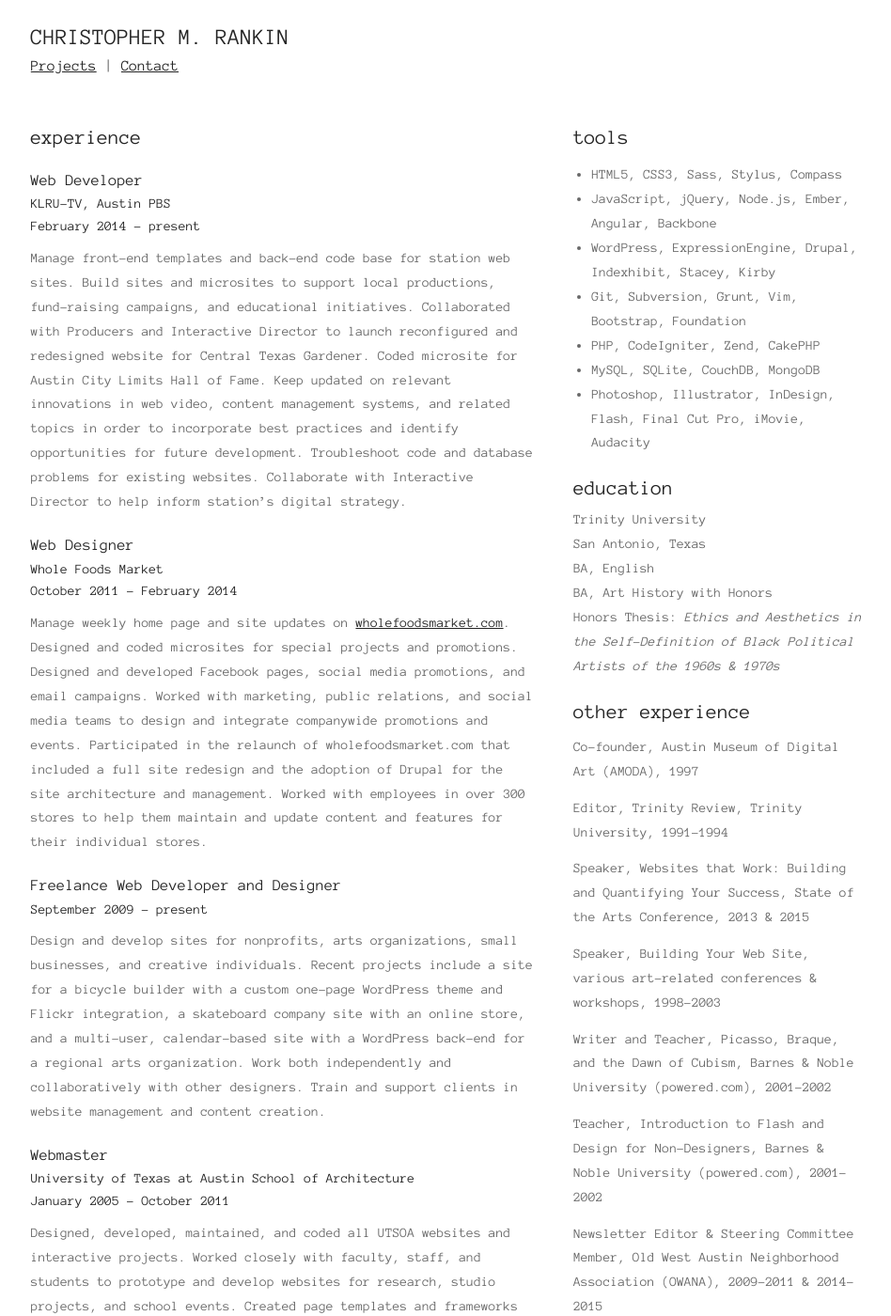
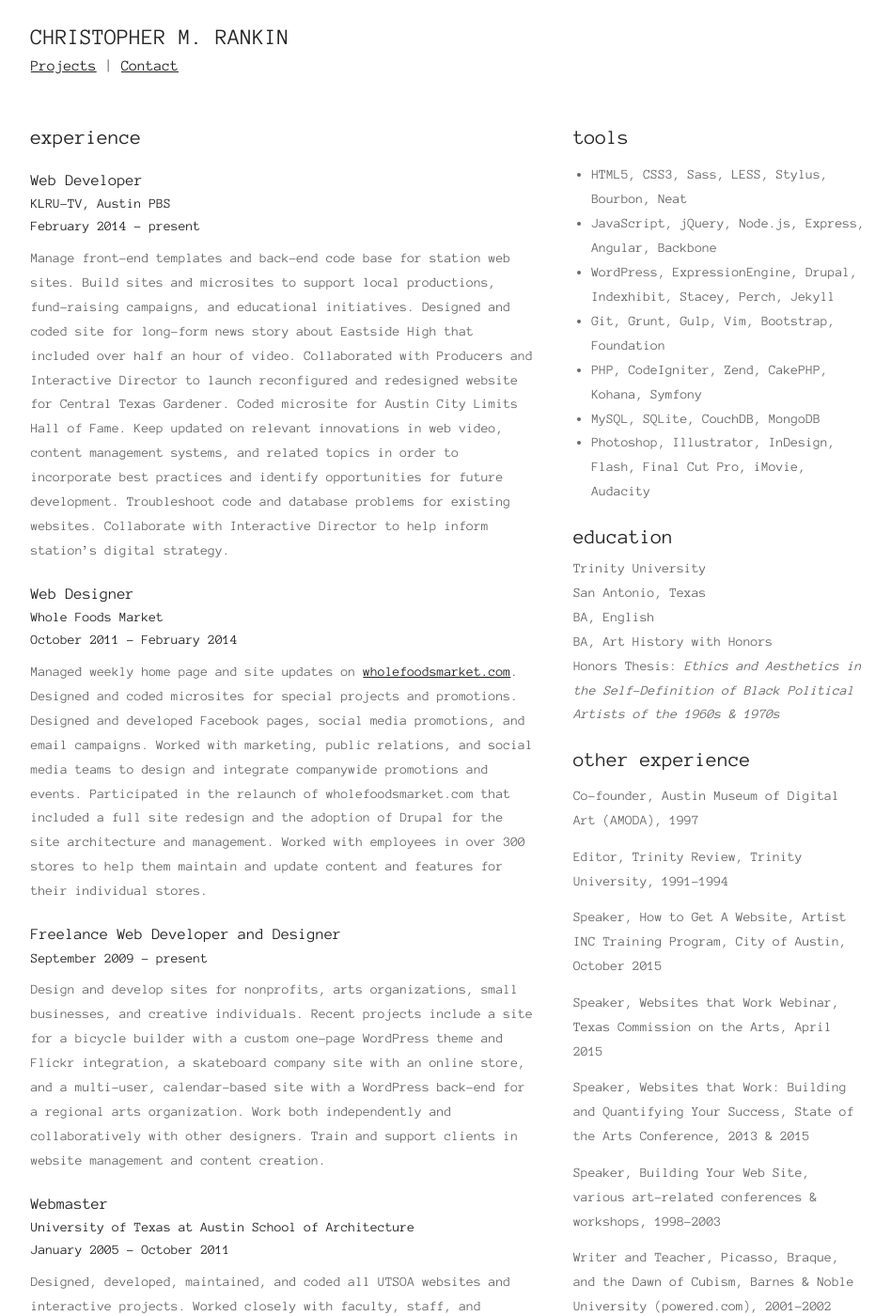
Before and after one commit to crankin/crankin.github.io, a Jekyll site: the page built from resume/index.md, in a window 1280 px wide and 1400 px high. Shown: the whole window at 94% size, without its empty margins (172-1120 px from the left). Built offline with Jekyll 4.4.1, drawn with Linux system fonts in a browser that asks for light colours; Markdown is read by kramdown in place of the engine named in the settings.

Commit message:
resume updates and modal test

```diff
--- a/index.html
+++ b/index.html
@@ -54,7 +54,9 @@
     <script type="text/javascript" src="js/jquery.unveil.min.js"></script>
     <script type="text/javascript">
       $(document).on('opened', '.remodal', function() {
-        $('img', this).unveil(200, function() {
+        var whichone = $(this).attr('data-remodal-id');
+        alert(whichone);
+        $('img', this).unveil(400, function() {
           this.css('opacity', 1);
         });
         $('.remodal-overlay').css('background', 'rgba(239, 65, 54, 0.9)');
--- a/resume/index.md
+++ b/resume/index.md
@@ -9,12 +9,12 @@
 <h3>Web Developer</h3>
 <h4>KLRU-TV, Austin PBS</h4>
 <h4>February 2014 - present</h4>
-<p>Manage front-end templates and back-end code base for station web sites. Build sites and microsites to support local productions, fund-raising campaigns, and educational initiatives. Collaborated with Producers and Interactive Director to launch reconfigured and redesigned website for Central Texas Gardener. Coded microsite for Austin City Limits Hall of Fame. Keep updated on relevant innovations in web video, content management systems, and related topics in order to incorporate best practices and identify opportunities for future development. Troubleshoot code and database problems for existing websites. Collaborate with Interactive Director to help inform station’s digital strategy.</p>
+<p>Manage front-end templates and back-end code base for station web sites. Build sites and microsites to support local productions, fund-raising campaigns, and educational initiatives. Designed and coded site for long-form news story about Eastside High that included over half an hour of video. Collaborated with Producers and Interactive Director to launch reconfigured and redesigned website for Central Texas Gardener. Coded microsite for Austin City Limits Hall of Fame. Keep updated on relevant innovations in web video, content management systems, and related topics in order to incorporate best practices and identify opportunities for future development. Troubleshoot code and database problems for existing websites. Collaborate with Interactive Director to help inform station’s digital strategy.</p>
 
 <h3>Web Designer</h3>
 <h4>Whole Foods Market</h4>
 <h4>October 2011 - February 2014</h4>
-<p>Manage weekly home page and site updates on <a href="http://www.wholefoodsmarket.com">wholefoodsmarket.com</a>. Designed and coded microsites for special projects and promotions. Designed and developed Facebook pages, social media promotions, and email campaigns. Worked with marketing, public relations, and social media teams to design and integrate companywide promotions and events. Participated in the relaunch of wholefoodsmarket.com that included a full site redesign and the adoption of Drupal for the site architecture and management. Worked with employees in over 300 stores to help them maintain and update content and features for their individual stores.</p>
+<p>Managed weekly home page and site updates on <a href="http://www.wholefoodsmarket.com">wholefoodsmarket.com</a>. Designed and coded microsites for special projects and promotions. Designed and developed Facebook pages, social media promotions, and email campaigns. Worked with marketing, public relations, and social media teams to design and integrate companywide promotions and events. Participated in the relaunch of wholefoodsmarket.com that included a full site redesign and the adoption of Drupal for the site architecture and management. Worked with employees in over 300 stores to help them maintain and update content and features for their individual stores.</p>
 
 <h3>Freelance Web Developer and Designer</h3>
 <h4>September 2009 - present</h4>
@@ -39,11 +39,11 @@
 <section class="content otherexp">
 <h2 style="margin-top:0.5rem;">tools</h2>
 <ul>
-  <li>HTML5, CSS3, Sass, Stylus, Compass</li>
-  <li>JavaScript, jQuery, Node.js, Ember, Angular, Backbone</li>
-  <li>WordPress, ExpressionEngine, Drupal, Indexhibit, Stacey, Kirby</li>
-  <li>Git, Subversion, Grunt, Vim, Bootstrap, Foundation</li>
-  <li>PHP, CodeIgniter, Zend, CakePHP</li>
+  <li>HTML5, CSS3, Sass, LESS, Stylus, Bourbon, Neat</li>
+  <li>JavaScript, jQuery, Node.js, Express, Angular, Backbone</li>
+  <li>WordPress, ExpressionEngine, Drupal, Indexhibit, Stacey, Perch, Jekyll</li>
+  <li>Git, Grunt, Gulp, Vim, Bootstrap, Foundation</li>
+  <li>PHP, CodeIgniter, Zend, CakePHP, Kohana, Symfony</li>
   <li>MySQL, SQLite, CouchDB, MongoDB</li>
   <li>Photoshop, Illustrator, InDesign, Flash, Final Cut Pro, iMovie, Audacity</li>
 </ul>
@@ -60,6 +60,8 @@
 <h2>other experience</h2>
 <p>Co-founder, Austin Museum of Digital Art (AMODA), 1997</p>
 <p>Editor, Trinity Review, Trinity University, 1991-1994</p>
+<p>Speaker, How to Get A Website, Artist INC Training Program, City of Austin, October 2015</p>
+<p>Speaker, Websites that Work Webinar, Texas Commission on the Arts, April 2015</p>
 <p>Speaker, Websites that Work: Building and Quantifying Your Success, State of the Arts Conference, 2013 &amp; 2015</p>
 <p>Speaker, Building Your Web Site, various art-related conferences &amp; workshops, 1998-2003</p>
 <p>Writer and Teacher, Picasso, Braque, and the Dawn of Cubism, Barnes &amp; Noble University (powered.com), 2001-2002</p>
```
